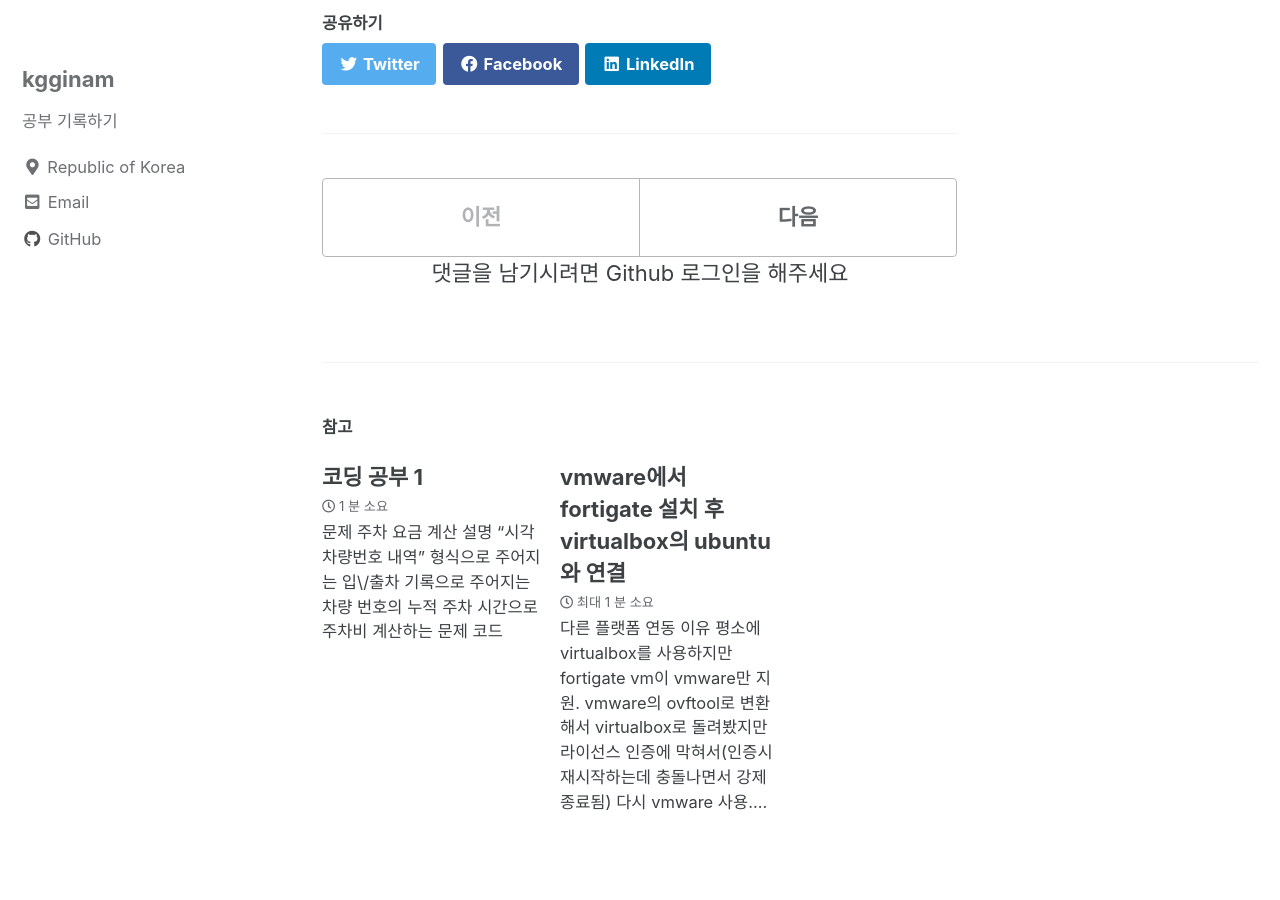
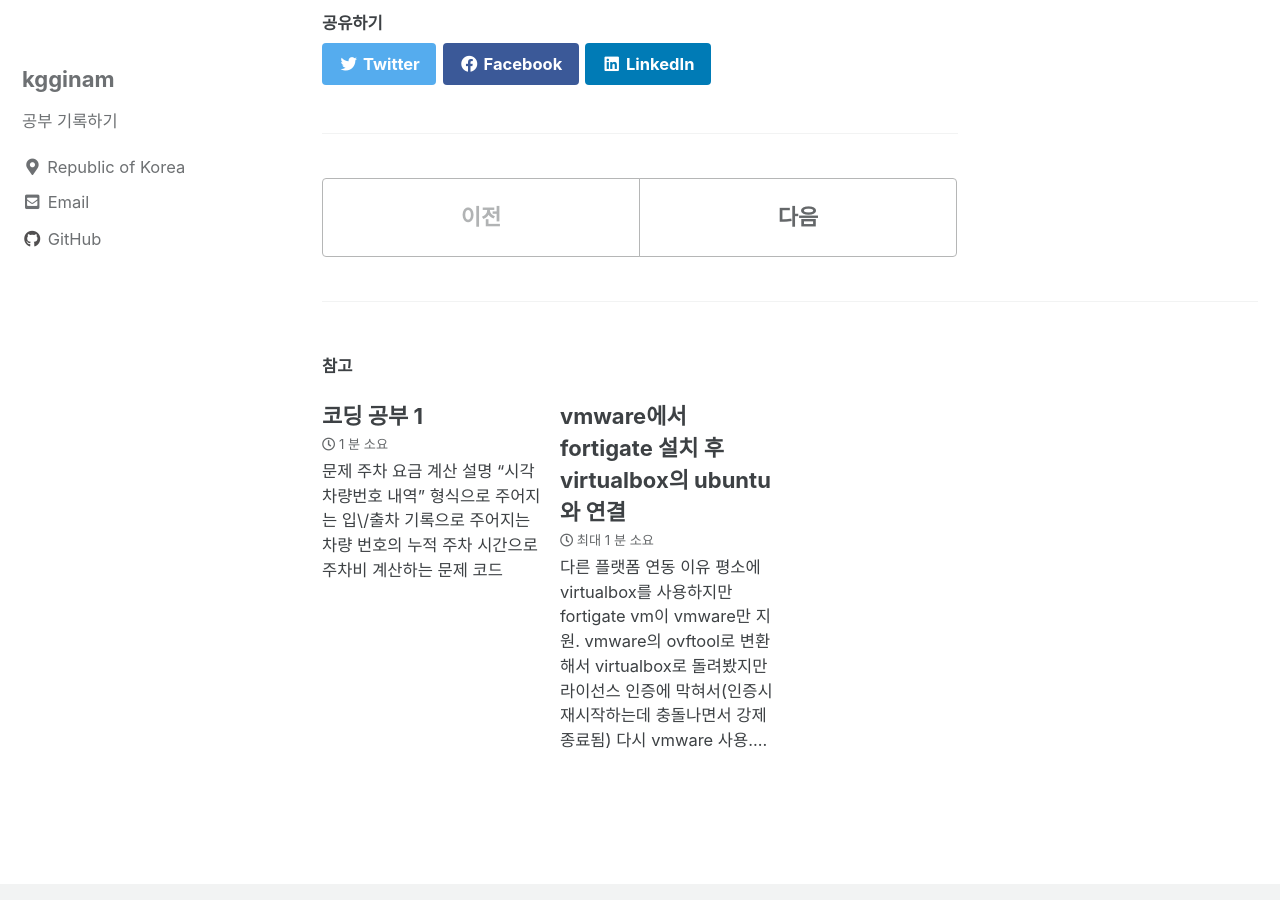
Before and after one commit to kgginam/kgginam.github.io, a Jekyll site: the page built from _posts/2023-08-01-first.md, in a window 1280 px wide and 900 px high, scrolled down 1395 px. Built offline with Jekyll 4.4.1, drawn with Linux system fonts in a browser that asks for light colours; cached includes are drawn as plain includes; comment, search, counter and statistics services are not loaded.

Commit message:
댓글 설명 제거

```diff
--- a/_includes/comments.html
+++ b/_includes/comments.html
@@ -1,4 +1,3 @@
-<p style="text-align:center;">댓글을 남기시려면 Github 로그인을 해주세요</p>
 <script src="https://utteranc.es/client.js"
         repo="kgginam/kgginam.github.io"
         issue-term="pathname"
```
